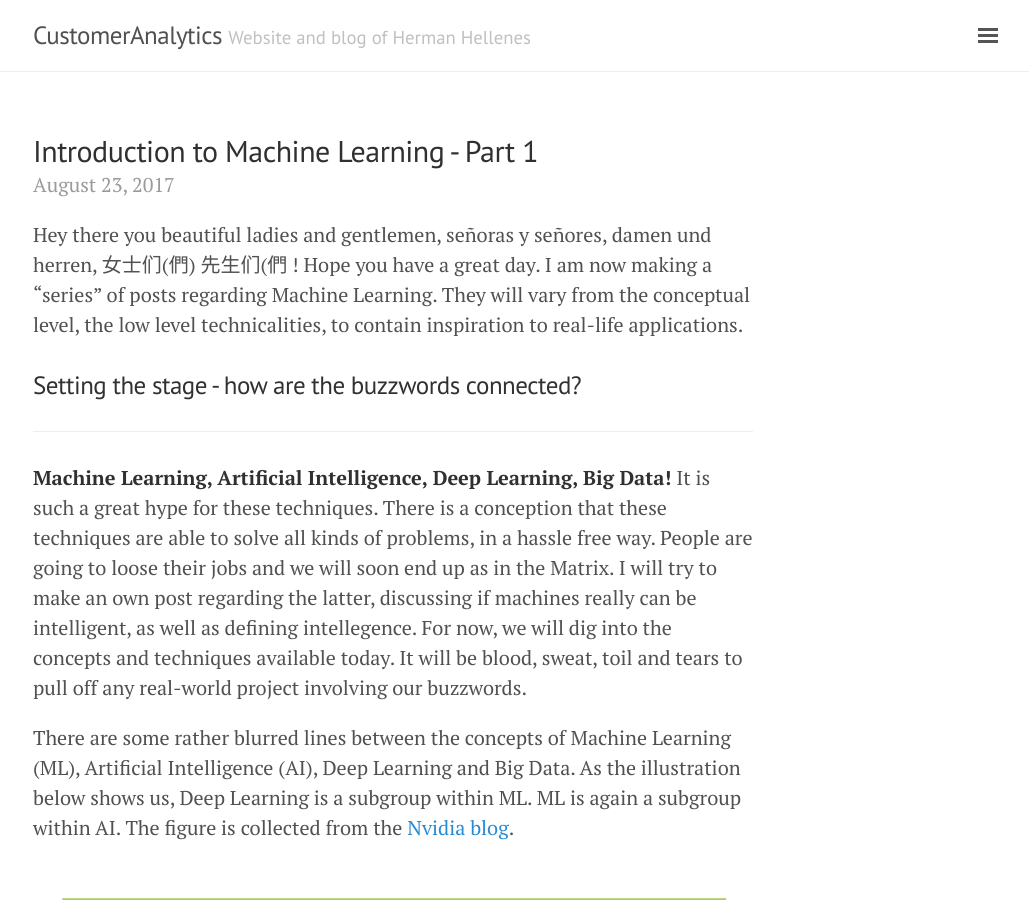
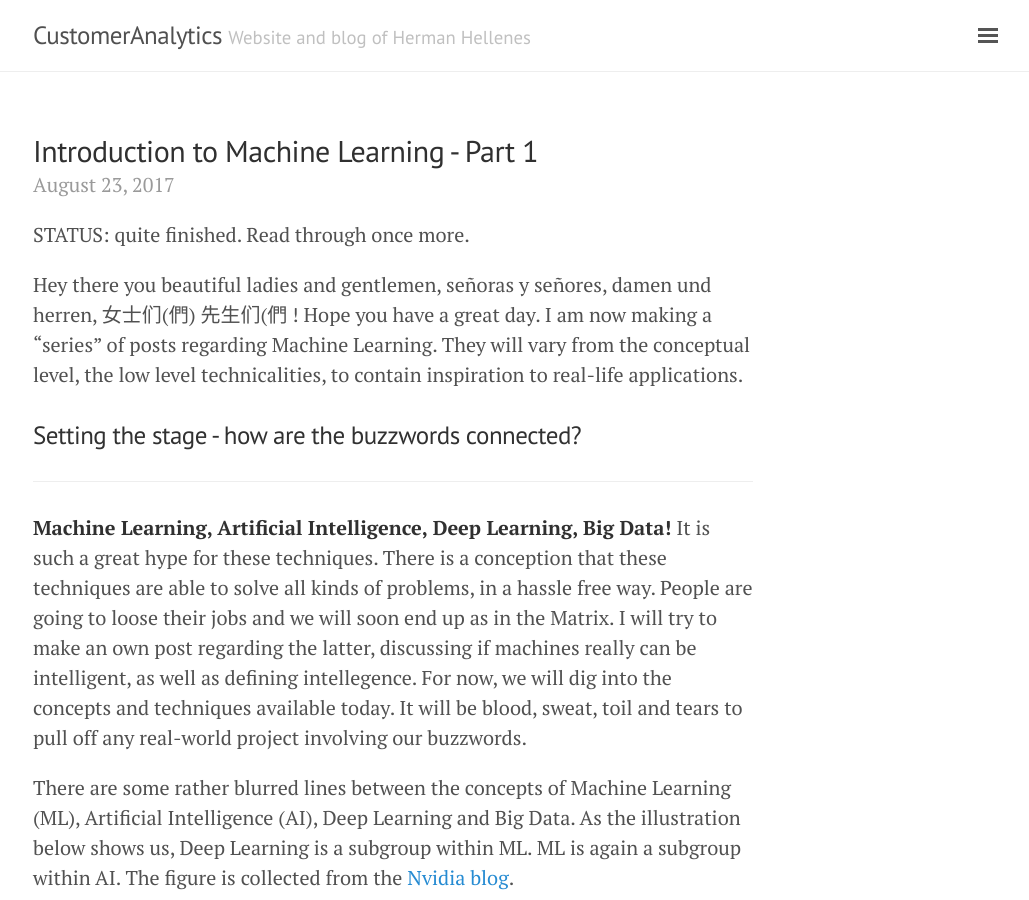
Before and after one commit to herman-hellenes/herman-hellenes.github.io, a Jekyll site: the page built from undone_posts/2017-08-23-intro-ML.md, in a window 1280 px wide and 900 px high. Shown: the whole window, without its empty margins (247-1276 px from the left). Built offline with Jekyll 4.4.1, drawn with Linux system fonts in a browser that asks for light colours; nearby versions of some CDN libraries; comment, search, counter and statistics services are not loaded.

Commit message:
Update 2017-08-23-intro-ML.md

```diff
--- a/undone_posts/2017-08-23-intro-ML.md
+++ b/undone_posts/2017-08-23-intro-ML.md
@@ -3,6 +3,8 @@ layout: post
 title: "Introduction to Machine Learning - Part 1"
 date: 2017-08-23
 ---
+
+STATUS: quite finished. Read through once more.
 
 Hey there you beautiful ladies and gentlemen, señoras y señores, damen und herren, 女士们(們) 先生们(們 ! Hope you have a great day. I am now making a "series" of posts regarding Machine Learning. They will vary from the conceptual level, the low level technicalities, to contain inspiration to real-life applications.
 
```
